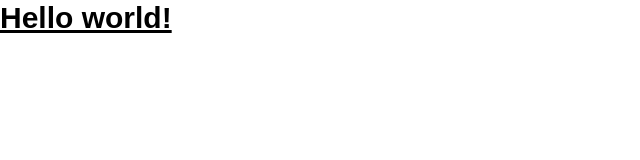
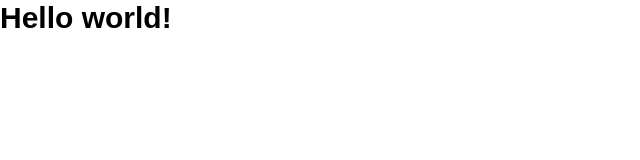
Before and after one commit to sgrio1453/gega-project, a website: page public/index.html in a window 1280 px wide. Shown: the whole page, without its empty margins (0-640 px from the left). Drawn offline with Linux system fonts and the light colour scheme; a web font is replaced by a local one.

Commit message:
first committt

```diff
--- a/public/index.html
+++ b/public/index.html
@@ -10,7 +10,7 @@
   <link href="/css/styles.css" rel="stylesheet">
 </head>
 <body>
-  <h1 class="text-3xl font-bold underline font-gemunu">
+  <h1 class="text-3xl font-bold font-gemunu">
     Hello world!
   </h1>
 </body>
```
Also changed, not shown: 1 other file.
